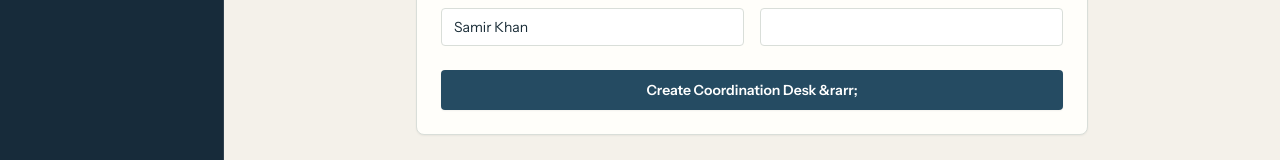
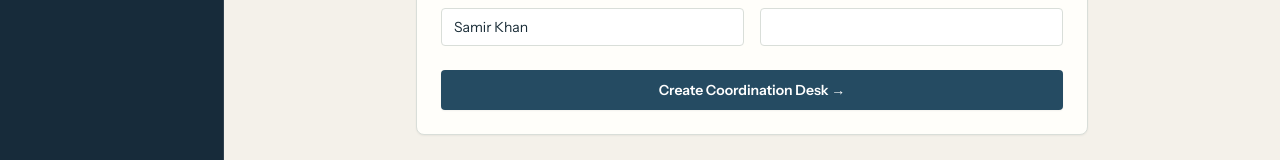
Before and after one commit to Syedsaadhhh/DwellGuard-AI, a Next.js app: page /incidents/new in a window 1280 px wide. Shown: the part 573-733 px from the top of the page. Built offline with nearby package versions, Linux system fonts and the light colour scheme; no server answers.

Commit message:
fix(ui): render shipment action arrow

```diff
--- a/src/app/incidents/new/page.tsx
+++ b/src/app/incidents/new/page.tsx
@@ -213,7 +213,7 @@ export default function NewIncidentPage() {
               disabled={loading}
               className="w-full py-2.5 px-4 rounded bg-action-primary text-white font-semibold text-sm hover:bg-action-hover transition-colors shadow-sm disabled:opacity-50"
             >
-              {loading ? "Registering..." : "Create Coordination Desk &rarr;"}
+              {loading ? "Registering..." : "Create Coordination Desk →"}
             </button>
           </div>
         </form>
```
